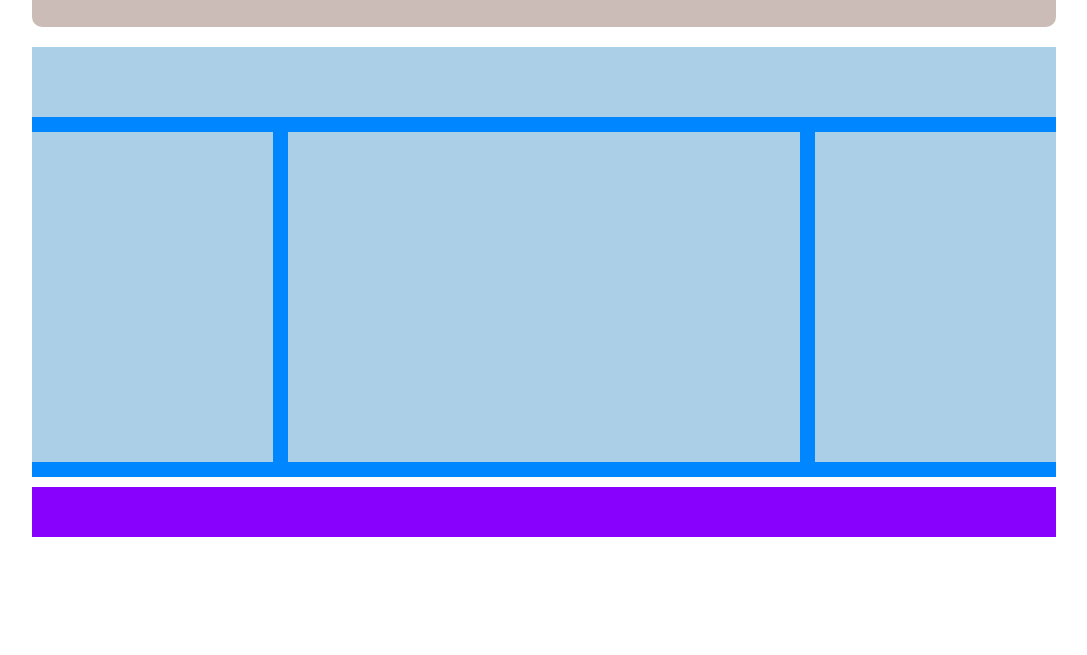
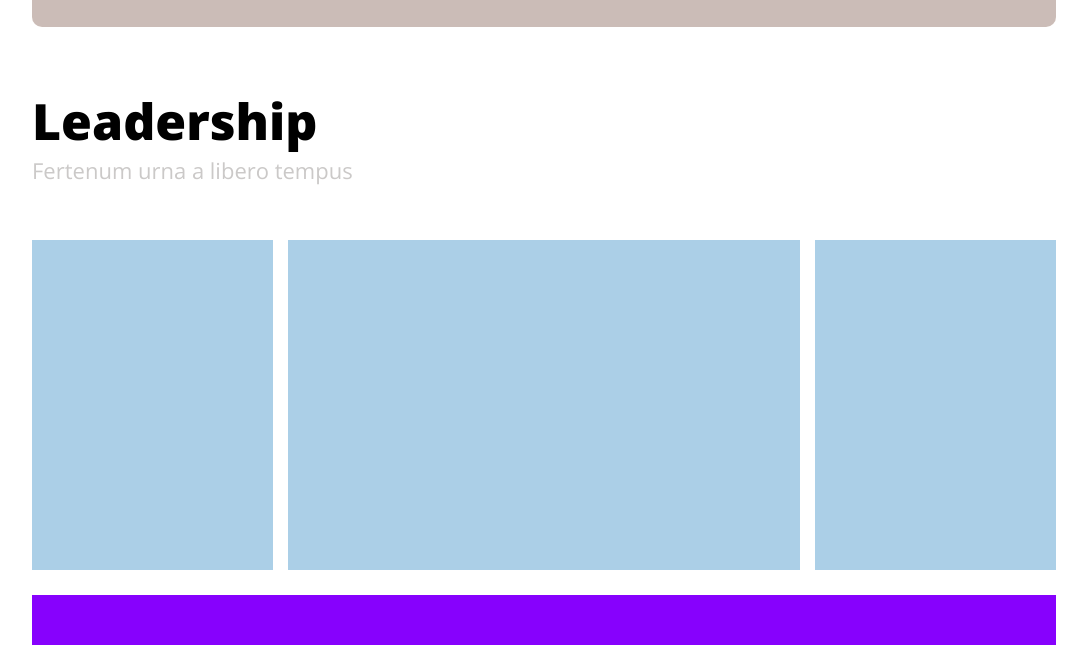
Before and after one commit to Luca-Riz/htmlcss-wp, a plain HTML site: page index.html in a window 1280 px wide. Shown: the part 874-1529 px from the top of the page, without its empty margins (96-1183 px from the left). Before the commit the page ends 1421 px from the top, so only its background shows below. Drawn offline with nearby package versions, Linux system fonts and the light colour scheme.

Commit message:
add main top

```diff
--- a/css/style.css
+++ b/css/style.css
@@ -87,14 +87,24 @@ nav li a {
 /* inizio main */
 main {
     width: 100%;
-    background-color: #0086ff;
+    /* background-color: #0086ff; da togliere */
+    font-size: 22px;
 }
 
 .top {
     width: 100%;
-    height: 70px; /* da togliere */
-    background-color:#abcfe7;
+    padding: 40px 0;
 }
+
+.top h2 {
+    font-size: 50px;
+    font-weight: 800;
+}
+
+main .top span {
+    color: #cbc9c8;
+}
+
 
 aside {
     width: calc(25% - 15px);
--- a/index.html
+++ b/index.html
@@ -4,10 +4,10 @@
     <meta charset="UTF-8">
     <meta http-equiv="X-UA-Compatible" content="IE=edge">
     <meta name="viewport" content="width=device-width, initial-scale=1.0">
-    <title>Document</title>
+    <title>Wp Neori</title>
     <link rel="stylesheet" href="css/style.css">
     <link rel="preconnect" href="https://fonts.gstatic.com">
-    <link href="https://fonts.googleapis.com/css2?family=Open+Sans:wght@300;400;600&display=swap" rel="stylesheet">
+    <link href="https://fonts.googleapis.com/css2?family=Open+Sans:wght@300;400;600;800&display=swap" rel="stylesheet">
 
 </head>
 <body>
@@ -54,7 +54,10 @@
         <main class="clearfix">
 
             <!-- inizio main top -->
-            <div class="top"></div>
+            <div class="top">
+                <h2>Leadership</h2>
+                <span>Fertenum urna a libero tempus</span>
+            </div>
             <!-- fine main top -->
 
             <!-- inizio main top -->
```
